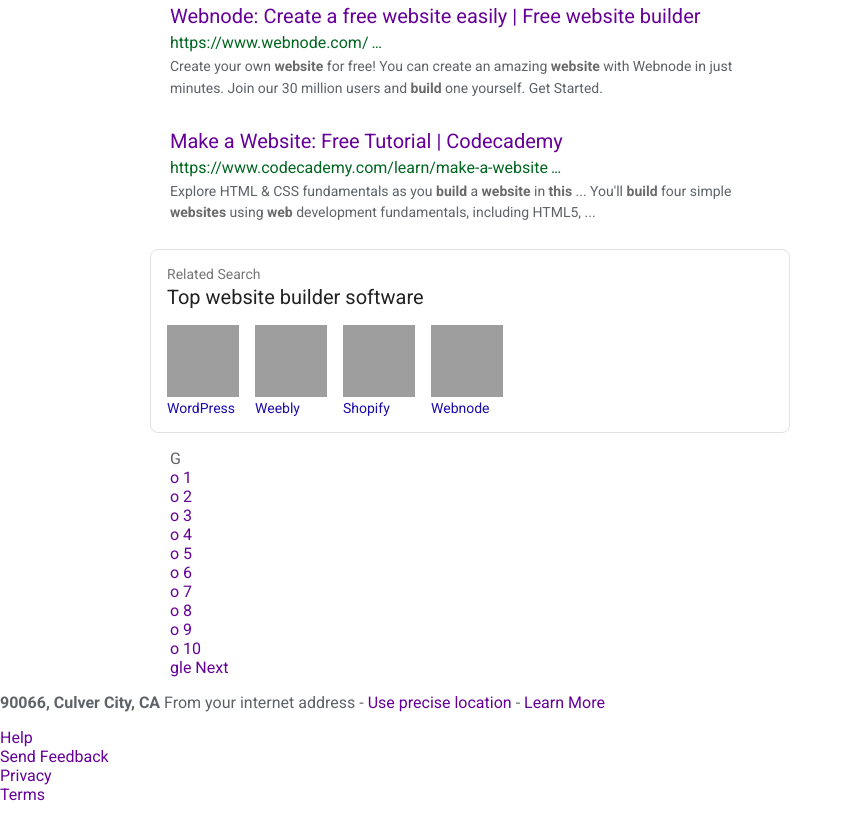
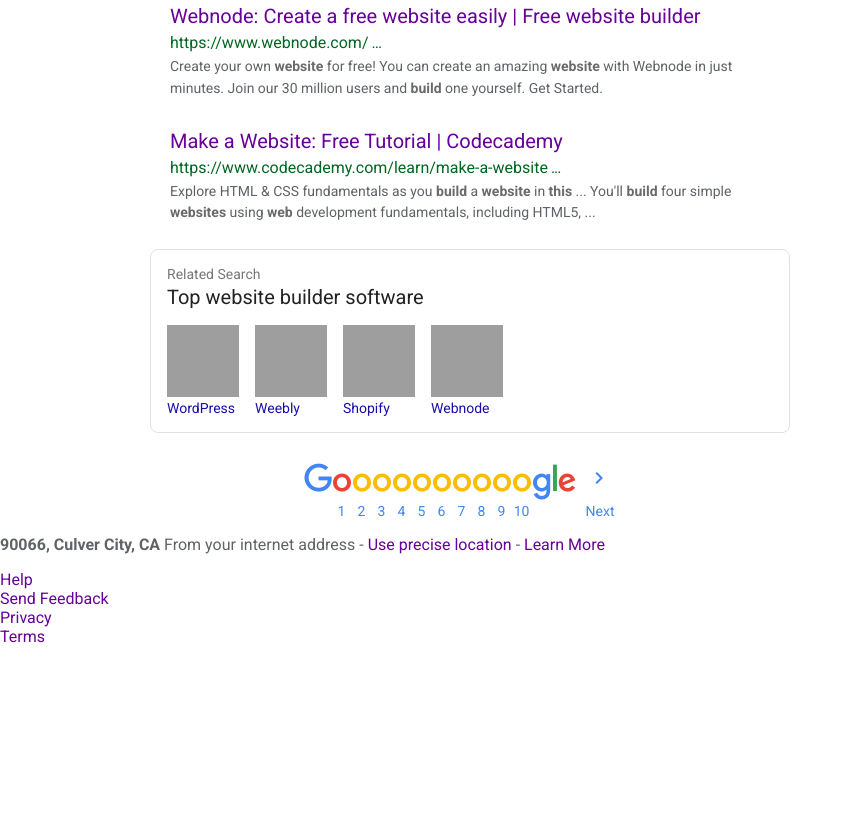
Before and after one commit to HornMichaelS/google-search-results, a plain HTML site: page index.html in a window 1280 px wide. Shown: the part 1424-2244 px from the top of the page, without its empty margins (0-853 px from the left). After the commit the page ends 2086 px from the top, so only its background shows below. Drawn offline with Linux system fonts and the light colour scheme; grey boxes are pictures that could not be loaded.

Commit message:
Add styles for bottom nav (Gooooooooogle)

```diff
--- a/index.html
+++ b/index.html
@@ -294,18 +294,19 @@
     </div>
     <div class="pages-nav-container">
       <ul class="page-links-list">
-        <li><span class="logo-g">G</span></li>
-        <li><a href=""><span class="logo-red-o">o </span><span>1</span></a></li>
-        <li><a href=""><span class="logo-yellow-o">o </span><span>2</span></a></li>
-        <li><a href=""><span class="logo-yellow-o">o </span><span>3</span></a></li>
-        <li><a href=""><span class="logo-yellow-o">o </span><span>4</span></a></li>
-        <li><a href=""><span class="logo-yellow-o">o </span><span>5</span></a></li>
-        <li><a href=""><span class="logo-yellow-o">o </span><span>6</span></a></li>
-        <li><a href=""><span class="logo-yellow-o">o </span><span>7</span></a></li>
-        <li><a href=""><span class="logo-yellow-o">o </span><span>8</span></a></li>
-        <li><a href=""><span class="logo-yellow-o">o </span><span>9</span></a></li>
-        <li><a href=""><span class="logo-yellow-o">o </span><span>10</span></a></li>
-        <li><a href=""><span class="logo-gle">gle </span><span>Next</span></a></li>
+        <li><span class="nav-logo logo-g">G</span></li>
+        <li><a href=""><span class="nav-logo logo-red-o">o </span><span class="nav-number">1</span></a></li>
+        <li><a href=""><span class="nav-logo logo-yellow-o">o </span><span class="nav-number">2</span></a></li>
+        <li><a href=""><span class="nav-logo logo-yellow-o">o </span><span class="nav-number">3</span></a></li>
+        <li><a href=""><span class="nav-logo logo-yellow-o">o </span><span class="nav-number">4</span></a></li>
+        <li><a href=""><span class="nav-logo logo-yellow-o">o </span><span class="nav-number">5</span></a></li>
+        <li><a href=""><span class="nav-logo logo-yellow-o">o </span><span class="nav-number">6</span></a></li>
+        <li><a href=""><span class="nav-logo logo-yellow-o">o </span><span class="nav-number">7</span></a></li>
+        <li><a href=""><span class="nav-logo logo-yellow-o">o </span><span class="nav-number">8</span></a></li>
+        <li><a href=""><span class="nav-logo logo-yellow-o">o </span><span class="nav-number">9</span></a></li>
+        <li><a href=""><span class="nav-logo logo-yellow-o">o </span><span class="nav-number">10</span></a></li>
+        <li><a class="nav-link-next" href=""><span class="nav-logo logo-gle">gle </span><span
+              class="nav-next-text">Next</span></a></li>
       </ul>
     </div>
   </main>
--- a/styles/main.css
+++ b/styles/main.css
@@ -400,3 +400,72 @@
   color: #1A0DAB;
   font-size: 14px;
 }
+
+.pages-nav-container {
+  margin-top: 30px;
+  width: 606px;
+  position: relative;
+  left: -20px;
+}
+
+.pages-nav-container ul {
+  display: flex;
+  justify-content: center;
+}
+
+.page-links-list li a {
+  display: flex;
+  flex-direction: column;
+  align-items: center;
+  color: #4285f4;
+  font-size: 14px;
+}
+
+.nav-logo {
+  font-size: 0;
+}
+
+.logo-g {
+  background: url(/images/nav_logo299_hr.webp) no-repeat;
+  background-position: -24px 0;
+  background-size: 167px;
+  width: 28px;
+  height: 40px;
+  display: block;
+}
+
+.logo-red-o {
+  background: url(/images/nav_logo299_hr.webp) no-repeat;
+  background-position: -53px 0;
+  background-size: 167px;
+  width: 20px;
+  height: 40px;
+  display: block;
+}
+
+.logo-yellow-o {
+  background: url(/images/nav_logo299_hr.webp) no-repeat;
+  background-position: -74px 0;
+  background-size: 167px;
+  width: 20px;
+  height: 40px;
+  display: block;
+}
+
+.nav-link-next {
+  align-items: flex-end !important;
+}
+
+.logo-gle {
+  background: url(/images/nav_logo299_hr.webp) no-repeat;
+  background-position: -96px 0;
+  background-size: 167px;
+  width: 71px;
+  height: 40px;
+  display: block;
+}
+
+.nav-next-text {
+  position: relative;
+  left: 12px;
+}
```
